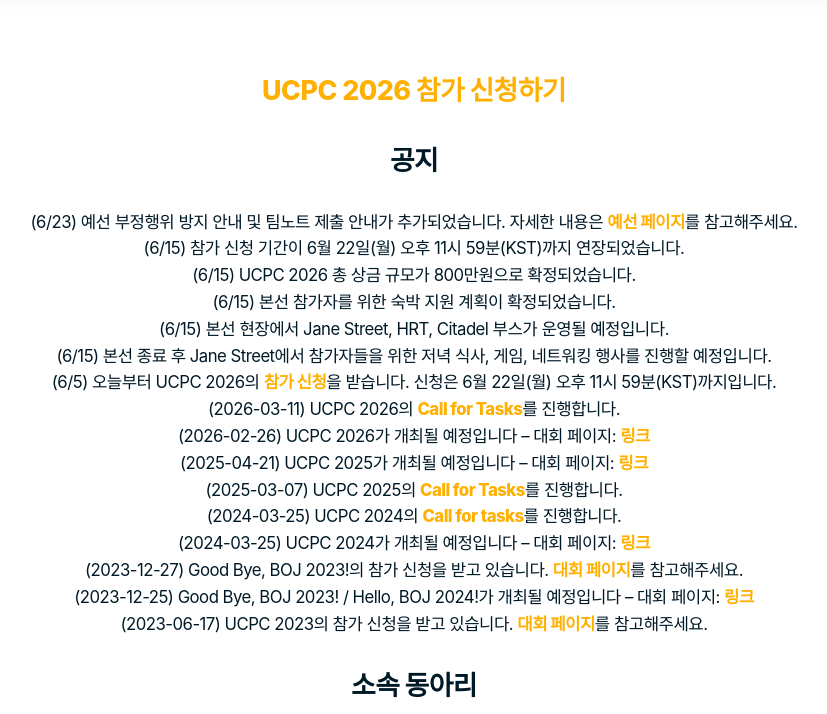
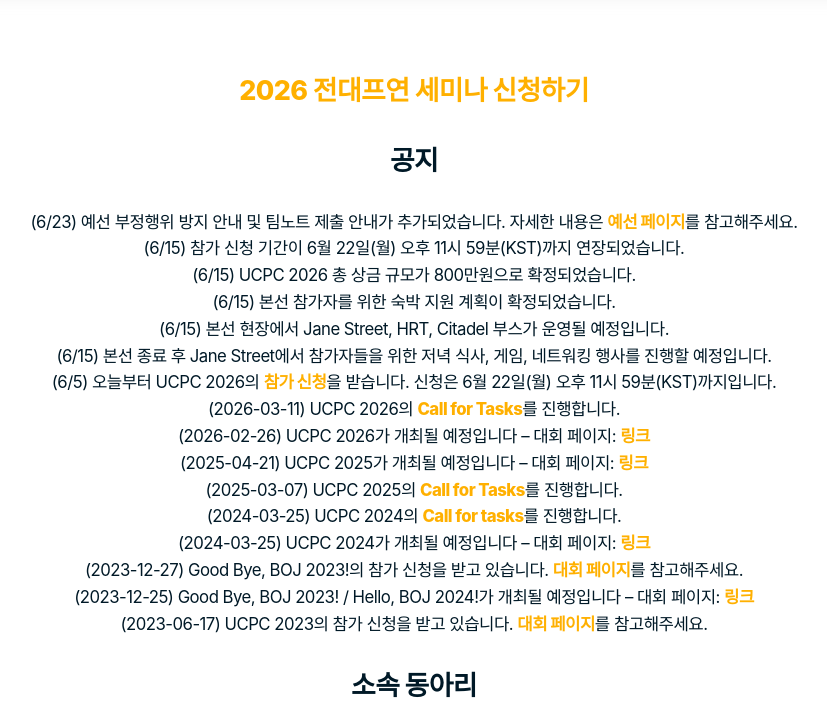
Before and after one commit to ucpcc/main, a Jekyll site: the page built from index.md, in a window 1280 px wide and 900 px high, scrolled down 883 px, cut to the strip 186-900 px from the top of the window. Shown: the whole strip, without its empty margins (226-1053 px from the left). Built offline with Jekyll 4.4.1, drawn with Linux system fonts in a browser that asks for light colours; some web fonts are replaced.

Commit message:
delete registration link and add seminar link (#57)

```diff
--- a/index.md
+++ b/index.md
@@ -4,11 +4,9 @@ title: 전국 대학생 프로그래밍 대회 동아리 연합
 lang: ko
 ---
 
-## [UCPC 2026 참가 신청하기](https://forms.gle/g5ByqXEgFSw7QR2d7){:target="_blank"}
-
 <!-- ## [UCPC 2024 신청하기](https://2024.ucpc.me){:target="_blank"} -->
 <!-- ## [UCPC 2025 신청하기](https://2025.ucpc.me){:target="_blank"} -->
-<!-- ## [2025 전대프연 세미나 신청하기](https://seminar.ucpc.me/){:target="_blank"} -->
+## [2026 전대프연 세미나 신청하기](https://seminar.ucpc.me/){:target="_blank"}
 
 ## 공지
 
```
Also changed, not shown: en/index.md (+1 -3 lines).
